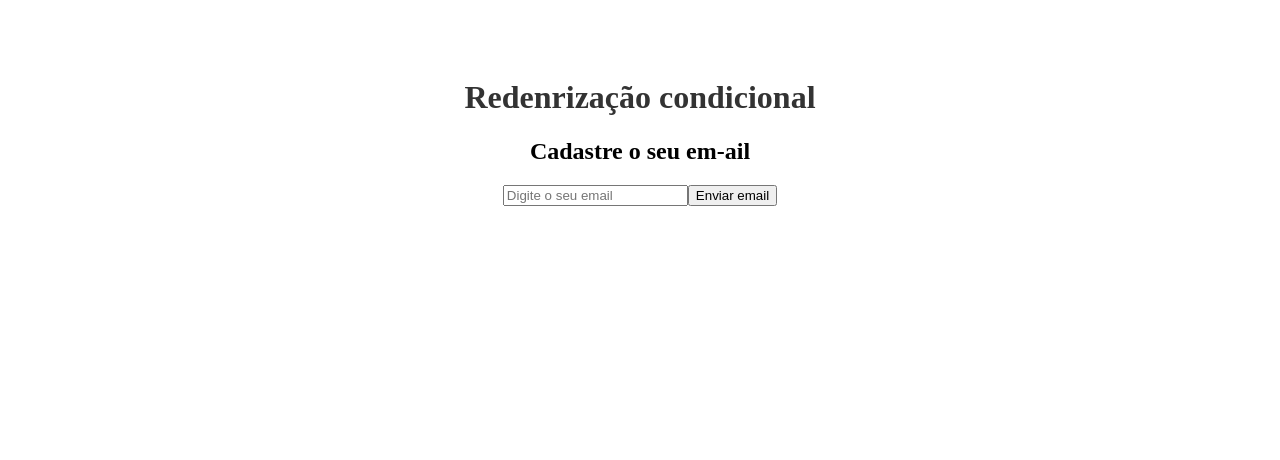
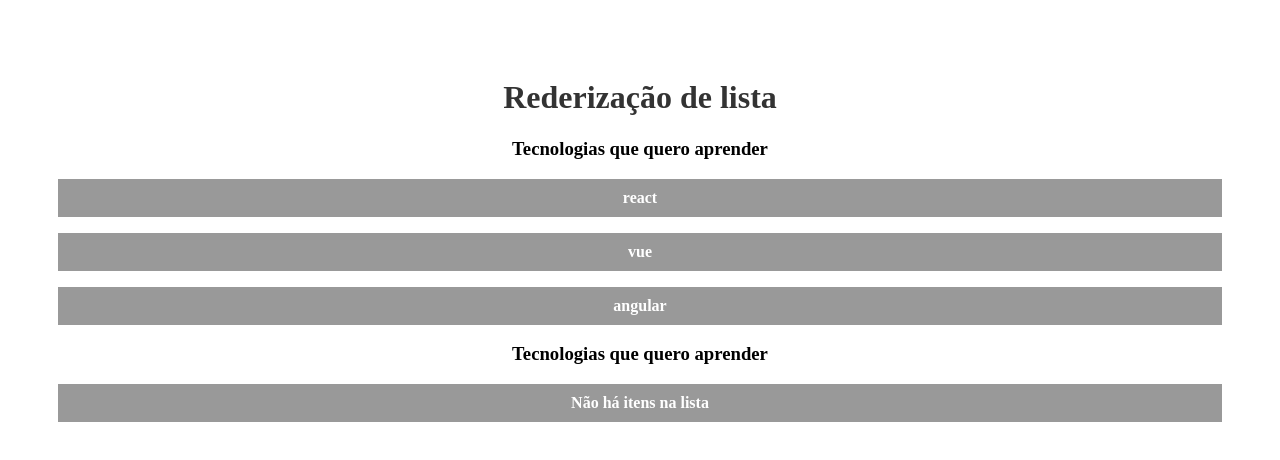
Before and after one commit to RubensLFerreira/my-project, a React (Create React App) app: page / in a window 1280 px wide. Shown: the top 460 px of the page. Built offline with nearby package versions, Linux system fonts and the light colour scheme.

Commit message:
Renderização de listas arrays com condição ternária

```diff
--- a/src/App.css
+++ b/src/App.css
@@ -1,5 +1,9 @@
 .App {
   text-align: center;
+}
+
+p {
+  font-weight: 600;
 }
 
 .App-logo {
--- a/src/App.js
+++ b/src/App.js
@@ -1,14 +1,16 @@
 //import logo from './logo.svg';
 import './App.css';
-import Condicional from './components/Condicional';
-import Eventos from './components/Eventos'
-import Form from  './components/Form'
+import OutraLista from './components/OutraLista';
 
 function App() {
+
+  const meusItens = ['react', 'vue', 'angular']
+
   return (
     <div className="App">
-      <h1>Redenrização condicional</h1>
-      <Condicional />
+      <h1>Rederização de lista</h1>
+      <OutraLista itens={meusItens}/>
+      <OutraLista itens={[]}/>
     </div>
   )
 }
--- /dev/null
+++ b/src/components/OutraLista.js
@@ -0,0 +1,16 @@
+function OutraLista({itens}){
+  return(
+    <>
+      <h3>Tecnologias que quero aprender</h3>
+      {itens.length ? (
+        itens.map((item, index) => (
+          <p key={index}>{item}</p>
+        ))) : (
+          <p>Não há itens na lista</p>
+        )
+      }
+    </>
+  )
+}
+
+export default OutraLista
--- a/src/index.css
+++ b/src/index.css
@@ -11,4 +11,5 @@
 p{
   background-color: #999;
   padding: 10px;
+  color: #fff;
 }
```
